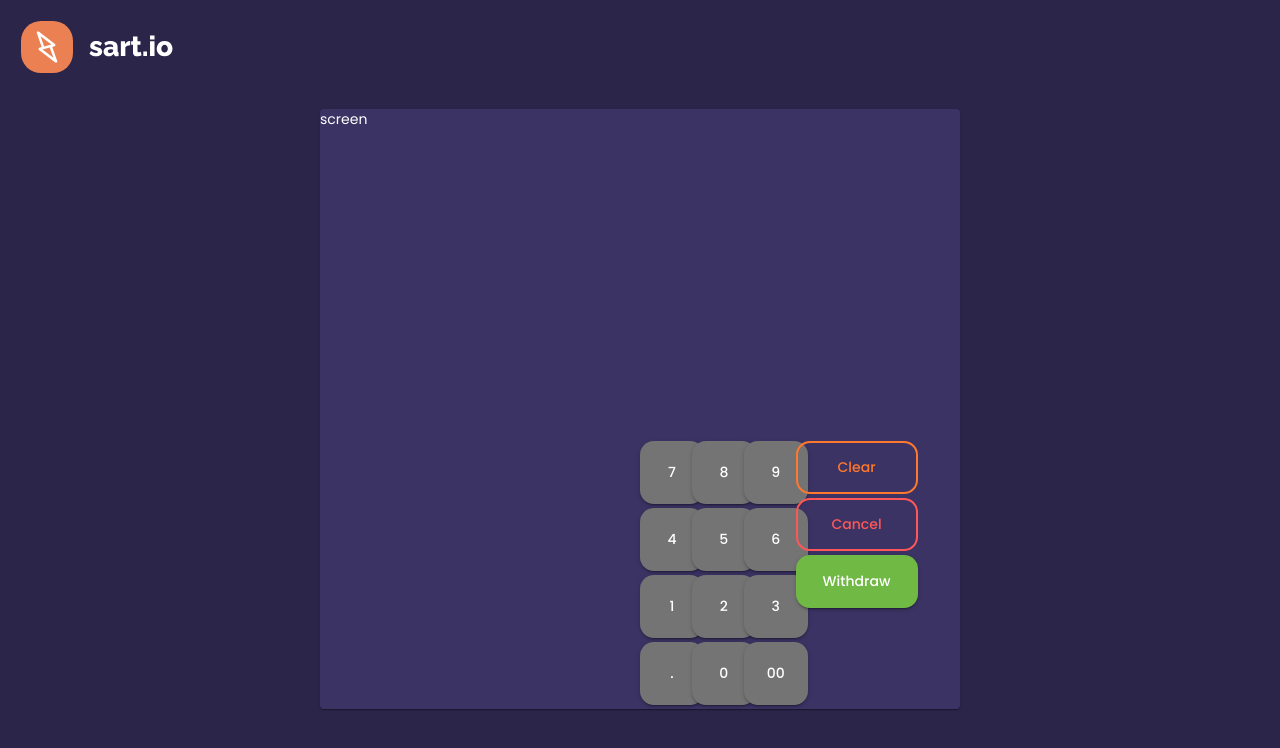
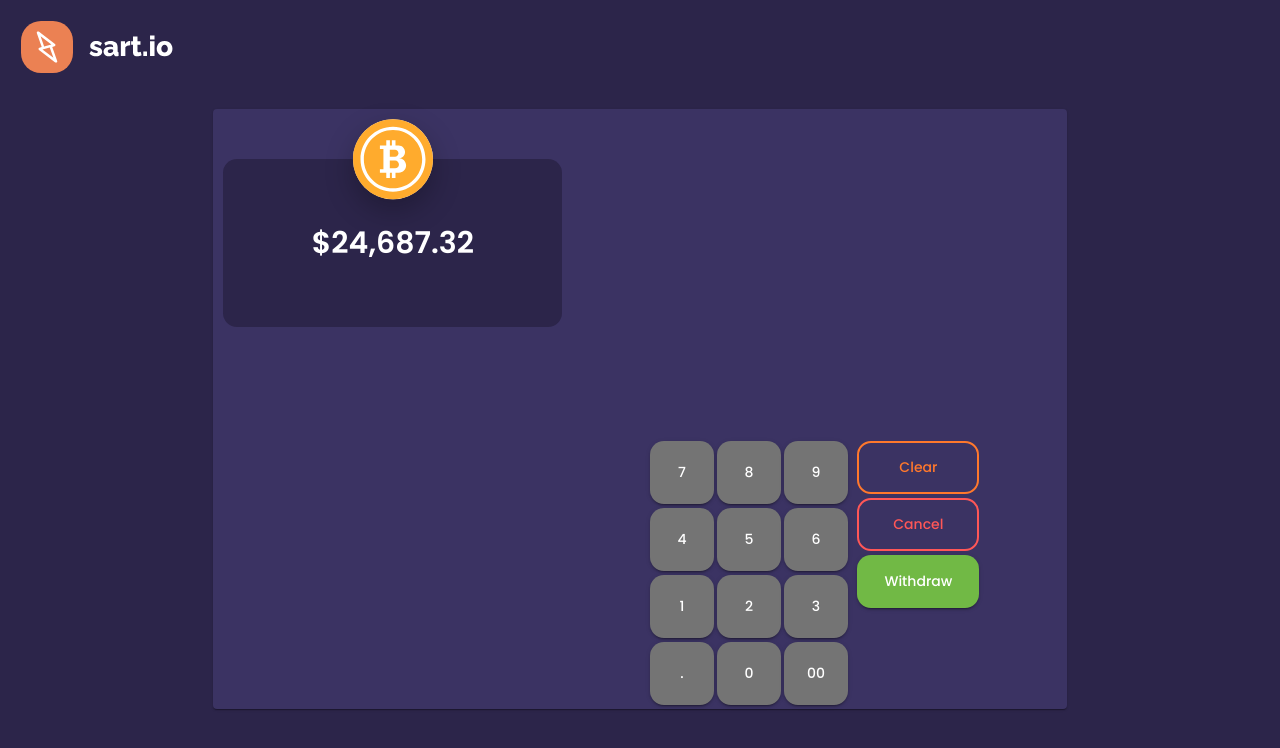
Before and after one commit to sartios/coin-cash-atm, a React (Create React App) app: page / in a window 1280 px wide. Shown: the top 748 px of the page. Built offline with nearby package versions, Linux system fonts and the light colour scheme.

Commit message:
feat(atm): wallet balance

```diff
--- a/src/App.tsx
+++ b/src/App.tsx
@@ -4,7 +4,7 @@ import { CssBaseline, Paper, Grid, makeStyles } from '@material-ui/core';
 
 import { ReactComponent as Logo } from './assets/logo.svg';
 
-import { NumPad } from './components';
+import { NumPad, WalletBalance } from './components';
 
 const useStyles = makeStyles({
   container: {
@@ -21,7 +21,8 @@ const useStyles = makeStyles({
     height: '100%',
     display: 'flex',
     alignItems: 'flex-end'
-  }
+  },
+  balance: { height: '100%', display: 'flex', marginTop: 50, marginLeft: 10 }
 });
 
 function App() {
@@ -35,10 +36,12 @@ function App() {
           <Logo />
         </Grid>
 
-        <Grid item xs={6} className={classes.item}>
+        <Grid item xs={8} xl={6} className={classes.item}>
           <Paper className={classes.paper}>
             <Grid container style={{ height: '100%' }}>
-              <Grid xs={6}>screen</Grid>
+              <Grid xs={6} className={classes.balance}>
+                <WalletBalance value={24687.32} />
+              </Grid>
               <Grid item xs={5} className={classes.numPad}>
                 <NumPad />
               </Grid>
--- /dev/null
+++ b/src/components/WalletBalance/WalletBalance.tsx
@@ -0,0 +1,56 @@
+import React, { useState } from 'react';
+
+import { makeStyles } from '@material-ui/core';
+
+import { ReactComponent as BTCLogo } from '../../assets/btc_logo.svg';
+
+const useStyles = makeStyles({
+  root: {
+    position: 'relative',
+    width: 339,
+    height: 168,
+    backgroundColor: '#2C254A',
+    borderRadius: 14,
+    display: 'flex',
+    alignItems: 'center',
+    justifyContent: 'center'
+  },
+  logo: {
+    position: 'absolute',
+    left: '50%',
+    top: '-50%',
+    transform: 'translate(-50%, 20%)'
+  },
+  balance: {
+    fontWeight: 600,
+    fontSize: 30,
+    cursor: 'pointer',
+    userSelect: 'none'
+  }
+});
+
+interface Props {
+  value: number;
+}
+
+const BTC_US_DOLLAR = 33612.2;
+
+const WalletBalance = ({ value = 24079 }: Props) => {
+  const [mode, setMode] = useState(0);
+  const classes = useStyles();
+
+  return (
+    <div className={classes.root}>
+      <BTCLogo className={classes.logo} />
+      <span className={classes.balance} onClick={() => setMode(mode < 2 ? mode + 1 : 0)}>
+        {mode === 0 &&
+          `${new Intl.NumberFormat('en-US', { style: 'currency', currency: 'USD' }).format(value)}`}
+        {mode === 1 && `${(value / BTC_US_DOLLAR).toFixed(4)} BTC`}
+        {mode === 2 &&
+          `${new Intl.NumberFormat().format(Math.round((value * 1e8) / BTC_US_DOLLAR))} sats`}
+      </span>
+    </div>
+  );
+};
+
+export default WalletBalance;
--- /dev/null
+++ b/src/components/WalletBalance/index.ts
@@ -0,0 +1 @@
+export { default as WalletBalance } from './WalletBalance';
--- a/src/components/index.ts
+++ b/src/components/index.ts
@@ -1,2 +1,3 @@
 export * from './Button';
 export * from './NumPad';
+export * from './WalletBalance';
```
Also changed, not shown: src/assets/btc_logo.svg (added).
